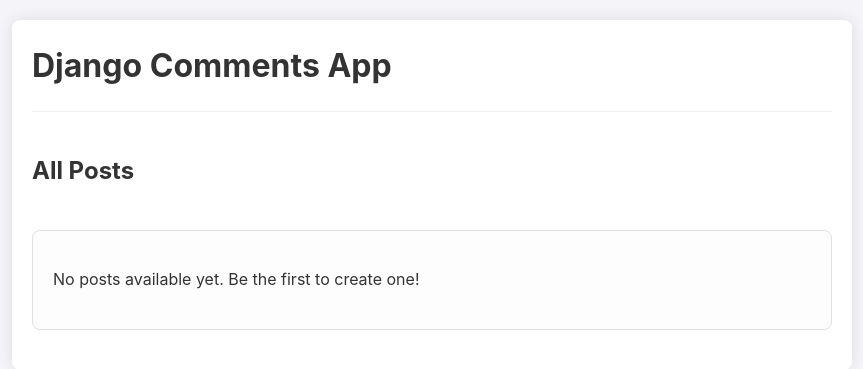
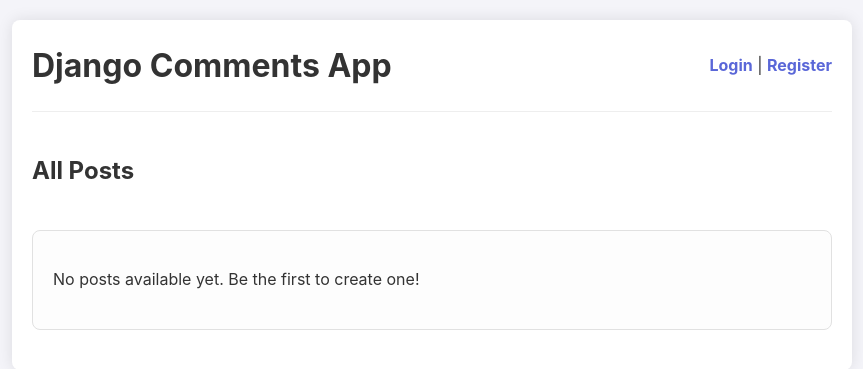
Before and after one commit to Alvarras/comment-django, a Django app: template comment_project/comments/templates/comments/home.html in a window 1280 px wide. Shown: the top 369 px of the page, without its empty margins (208-1071 px from the left). Run offline with Django 5.2, Linux system fonts and the light colour scheme; the template is opened without the code that fills it, so the values that code supplies are empty.

Commit message:
add README, implement logout functionality, and enforce login on home and post detail views

```diff
--- a/comment_project/authentication/urls.py
+++ b/comment_project/authentication/urls.py
@@ -1,8 +1,10 @@
 from django.urls import path
 from . import views
+from django.contrib.auth.views import LogoutView
 
 urlpatterns = [
     path('register/', views.RegisterView.as_view(), name='register'),
     path('login/', views.LoginView.as_view(), name='login'),
     path('me/', views.UserInfoView.as_view(), name='user_info'),
+    path('logout/', LogoutView.as_view(next_page='login'), name='logout'),
 ]
--- a/comment_project/comment_project/urls.py
+++ b/comment_project/comment_project/urls.py
@@ -19,6 +19,7 @@
     path('admin/', admin.site.urls),
     path('', include('comments.urls')),
     path('api/auth/', include('authentication.urls')),
+    path('logout/', include('authentication.urls')),
     path('api/token/', TokenObtainPairView.as_view(), name='token_obtain_pair'),
     path('api/token/refresh/', TokenRefreshView.as_view(), name='token_refresh'),
     path('api/docs/', schema_view.with_ui('swagger', cache_timeout=0), name='schema-swagger-ui'),
--- a/comment_project/comments/templates/comments/base.html
+++ b/comment_project/comments/templates/comments/base.html
@@ -12,16 +12,18 @@
     <div class="container">
         <header class="header">
             <h1><a href="{% url 'home' %}" style="color: #333;">Django Comments App</a></h1>
-            {% comment %}
             <div>
                 {% if user.is_authenticated %}
                     <span>Hello, {{ user.username }}</span>
-                    <a href="{% url 'logout' %}" style="margin-left: 15px;">Logout</a>
+                    <form action="{% url 'logout' %}" method="post" style="display:inline; margin-left: 15px;">
+                        {% csrf_token %}
+                        <button type="submit" style="background:none; border:none; color:#5a67d8; cursor:pointer; font-weight:bold; padding:0;">Logout</button>
+                    </form>
                 {% else %}
-                    <a href="{% url 'login' %}">Login</a>
+                    <a href="{% url 'login' %}">Login</a> |
+                    <a href="{% url 'register' %}">Register</a>
                 {% endif %}
             </div>
-             {% endcomment %}
         </header>
 
         <main>
--- a/comment_project/comments/views.py
+++ b/comment_project/comments/views.py
@@ -5,6 +5,7 @@
 # Import form yang baru kita buat
 from .forms import CommentForm, PostForm
 
+@login_required
 def home(request):
     posts = Post.objects.all().order_by('-date_posted')
     return render(request, 'comments/home.html', {'posts': posts})
@@ -26,6 +27,7 @@
         form = PostForm()
     return render(request, 'comments/add_post.html', {'form': form})
 
+@login_required
 def post_detail(request, pk):
     post = get_object_or_404(Post, pk=pk)
     comments = post.comments.all().order_by('-date_posted')
```
Also changed, not shown: README.md (added).
